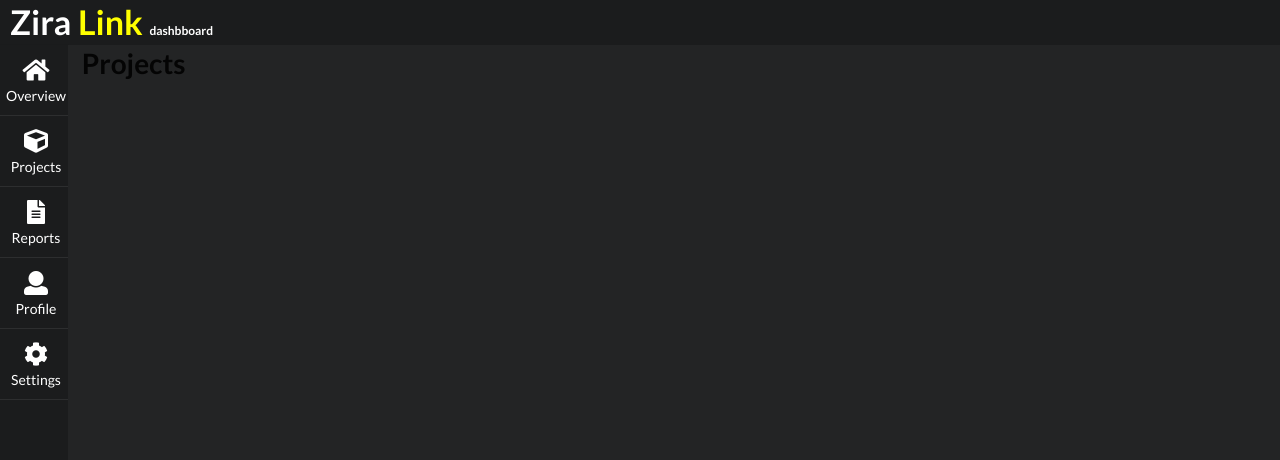
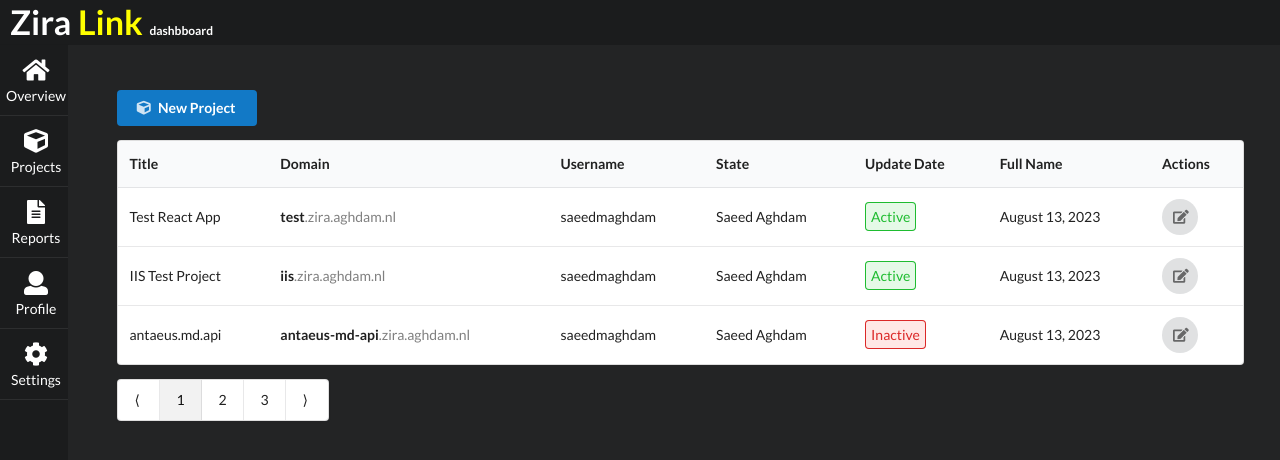
Before and after one commit to saeedmaghdam/ZiraLink.Web, a React (Create React App) app in the folder src/: page /projects in a window 1280 px wide. Shown: the top 460 px of the page. Built offline with nearby package versions, Linux system fonts and the light colour scheme.

Commit message:
added projects blueprint

```diff
--- a/src/src/components/projects/projects.jsx
+++ b/src/src/components/projects/projects.jsx
@@ -1,3 +1,141 @@
-const Projects = () => <h1>Projects</h1>
+import styles from "./projects.module.css";
+
+const Projects = () => {
+  return (
+    <div class={`ui container ${styles.container}`}>
+      <button class="ui active blue button">
+        <i class="icon cube"></i>
+        New Project
+      </button>
+      <table class="ui single line table">
+        <thead>
+          <tr>
+            <th>Title</th>
+            <th>Domain</th>
+            <th>Username</th>
+            <th>State</th>
+            <th>Update Date</th>
+            <th>Full Name</th>
+            <th>Actions</th>
+          </tr>
+        </thead>
+        <tbody>
+          <tr>
+            <td>Test React App</td>
+            <td>
+              <span className="bold">test</span>
+              <span className={styles.gray}>.zira.aghdam.nl</span>
+            </td>
+            <td>saeedmaghdam</td>
+            <td>Saeed Aghdam</td>
+            <td>
+              <span className={`ui green message ${styles.state}`}>Active</span>
+            </td>
+            <td>August 13, 2023</td>
+            <td>
+              <button class="circular ui icon button">
+                <i class="icon edit"></i>
+              </button>
+            </td>
+          </tr>
+          <tr>
+            <td>IIS Test Project</td>
+            <td>
+              <span className="bold">iis</span>
+              <span className={styles.gray}>.zira.aghdam.nl</span>
+            </td>
+            <td>saeedmaghdam</td>
+            <td>Saeed Aghdam</td>
+            <td>
+              <span className={`ui green message ${styles.state}`}>Active</span>
+            </td>
+            <td>August 13, 2023</td>
+            <td>
+              <button class="circular ui icon button">
+                <i class="icon edit"></i>
+              </button>
+            </td>
+          </tr>
+          <tr>
+            <td>antaeus.md.api</td>
+            <td>
+              <span className="bold">antaeus-md-api</span>
+              <span className={styles.gray}>.zira.aghdam.nl</span>
+            </td>
+            <td>saeedmaghdam</td>
+            <td>Saeed Aghdam</td>
+            <td>
+              <span className={`ui red message ${styles.state}`}>Inactive</span>
+            </td>
+            <td>August 13, 2023</td>
+            <td>
+              <button class="circular ui icon button">
+                <i class="icon edit"></i>
+              </button>
+            </td>
+          </tr>
+        </tbody>
+      </table>
+      <div
+        aria-label="Pagination Navigation"
+        role="navigation"
+        class="ui pagination menu"
+      >
+        <a
+          aria-current="false"
+          aria-disabled="false"
+          tabindex="0"
+          value="1"
+          aria-label="Previous item"
+          type="prevItem"
+          class="item"
+        >
+          ⟨
+        </a>
+        <a
+          aria-current="true"
+          aria-disabled="false"
+          tabindex="0"
+          value="1"
+          type="pageItem"
+          class="active item"
+        >
+          1
+        </a>
+        <a
+          aria-current="false"
+          aria-disabled="false"
+          tabindex="0"
+          value="2"
+          type="pageItem"
+          class="item"
+        >
+          2
+        </a>
+        <a
+          aria-current="false"
+          aria-disabled="false"
+          tabindex="0"
+          value="3"
+          type="pageItem"
+          class="item"
+        >
+          3
+        </a>
+        <a
+          aria-current="false"
+          aria-disabled="false"
+          tabindex="0"
+          value="2"
+          aria-label="Next item"
+          type="nextItem"
+          class="item"
+        >
+          ⟩
+        </a>
+      </div>
+    </div>
+  );
+};
 
 export default Projects;
--- /dev/null
+++ b/src/src/components/projects/projects.module.css
@@ -0,0 +1,11 @@
+.container {
+    padding-top: 45px;
+}
+
+.gray {
+    color: #808080;
+}
+
+.state {
+    padding: 6px !important;
+}
--- a/src/src/index.css
+++ b/src/src/index.css
@@ -49,3 +49,7 @@
   -ms-user-select: none; /* IE 10 and IE 11 */
   user-select: none; /* Standard syntax */
 }
+
+.bold {
+  font-weight: 700;
+}
```
